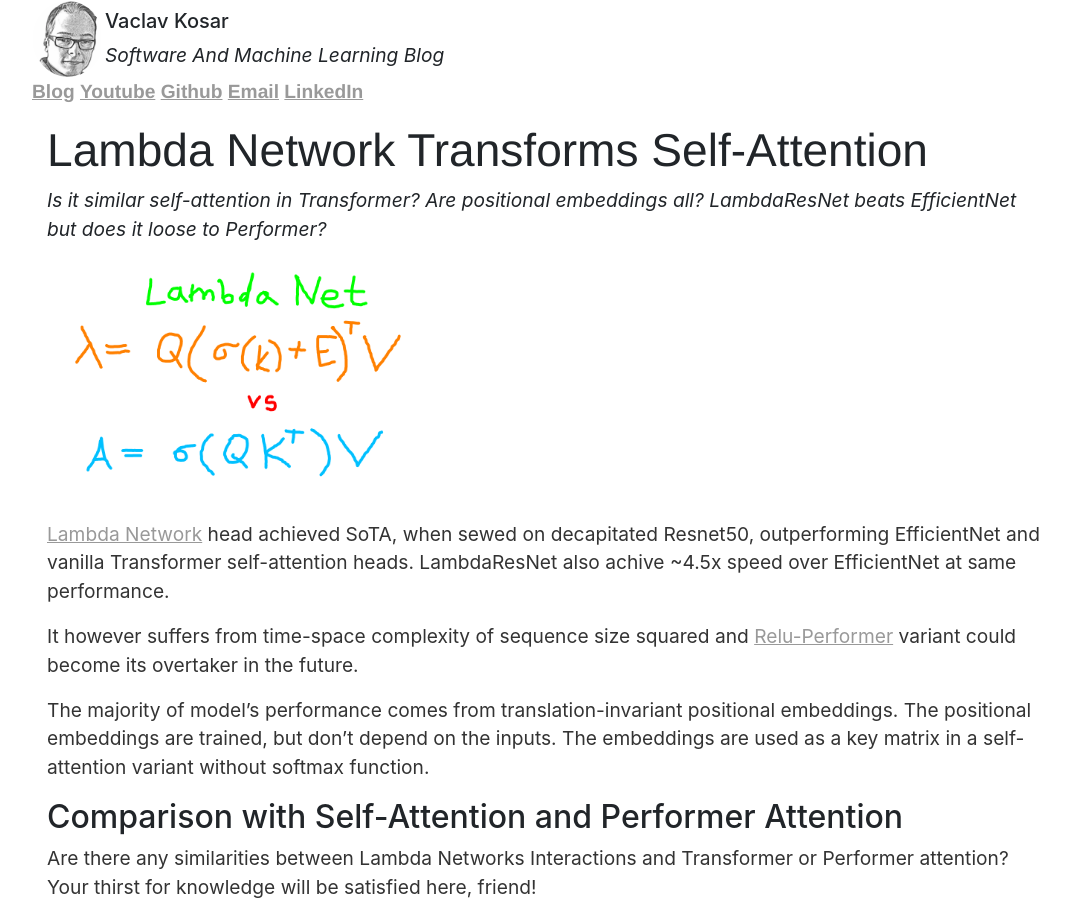
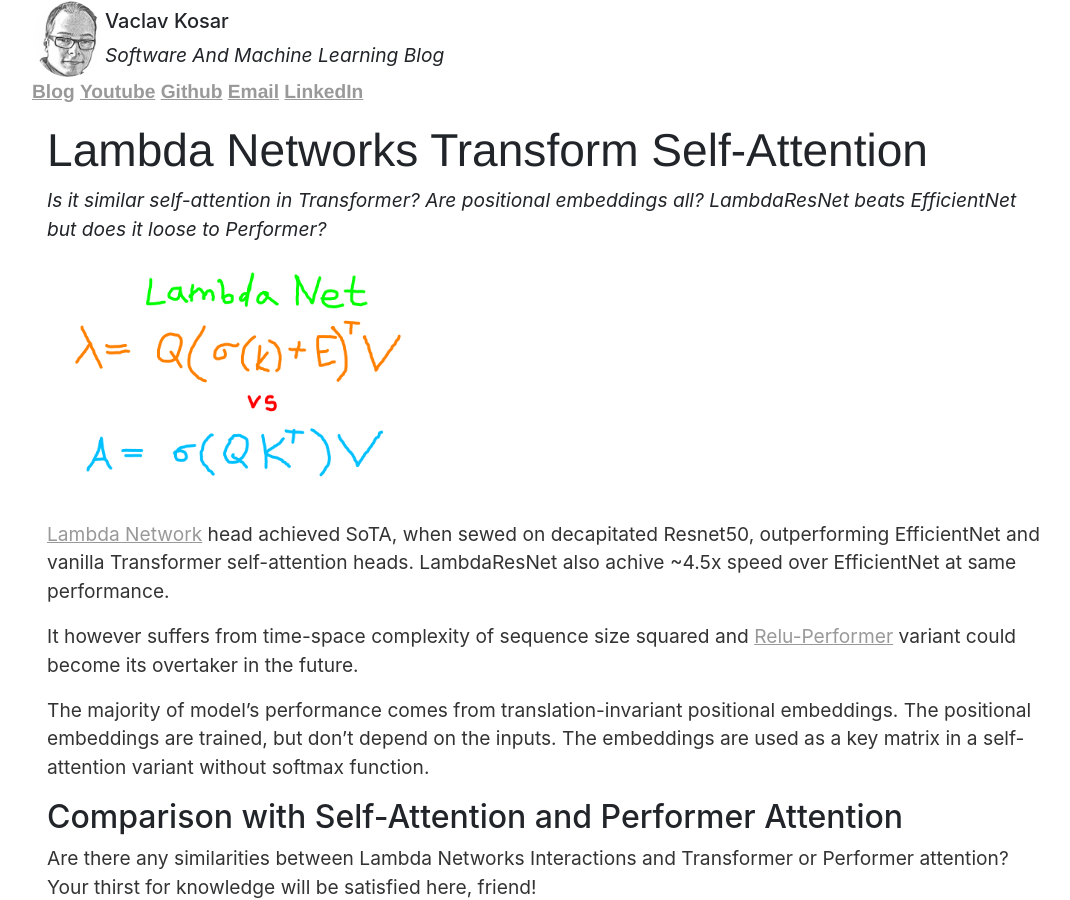
Before and after one commit to vackosar/vackosar.github.io, a Jekyll site: the page built from _posts/2020-11-29-Lamda-Networks-Transform-Self-Attention.md, in a window 1280 px wide and 900 px high. Shown: the whole window, without its empty margins (96-1166 px from the left). Built offline with Jekyll 4.4.1, drawn with Linux system fonts in a browser that asks for light colours; nearby versions of some CDN libraries; library files that are not in the unit come from our copies; comment, search, counter and statistics services are not loaded.

Commit message:
lambda net

```diff
--- a/_posts/2020-11-29-Lamda-Networks-Transforms-Self-Attention.md
+++ b/_posts/2020-11-29-Lamda-Networks-Transform-Self-Attention.md
@@ -1,6 +1,6 @@
 ---
 layout: post
-title: "Lambda Network Transforms Self-Attention"
+title: "Lambda Networks Transform Self-Attention"
 date: 2020-11-29
 categories: ml
 description: Is it similar self-attention in Transformer? Are positional embeddings all? LambdaResNet beats EfficientNet but does it loose to Performer?
```
